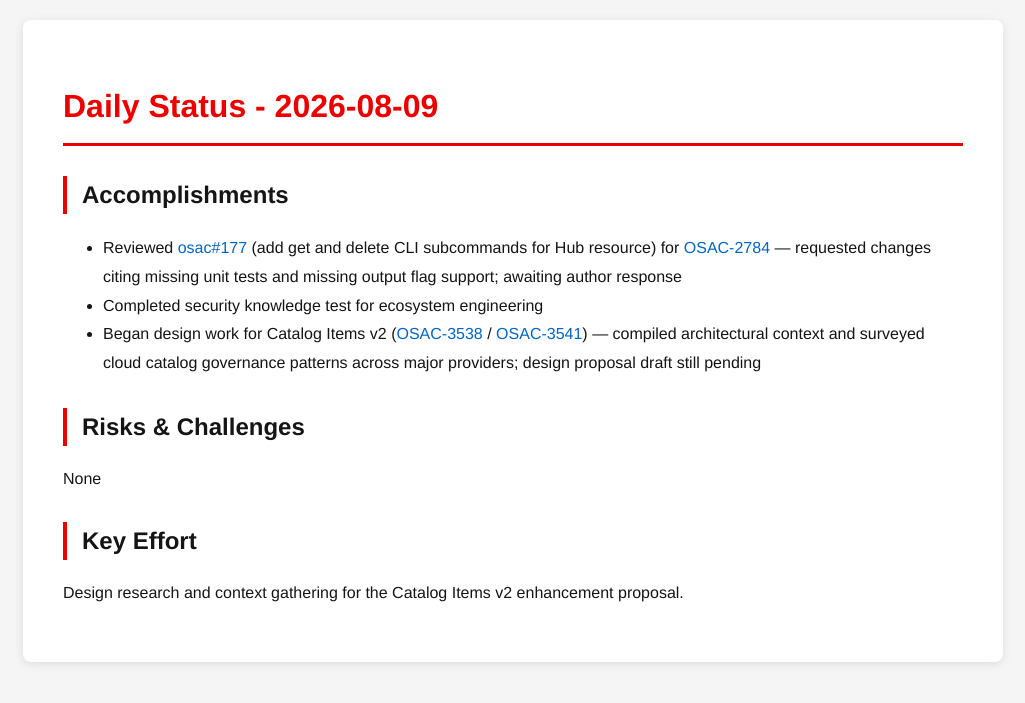
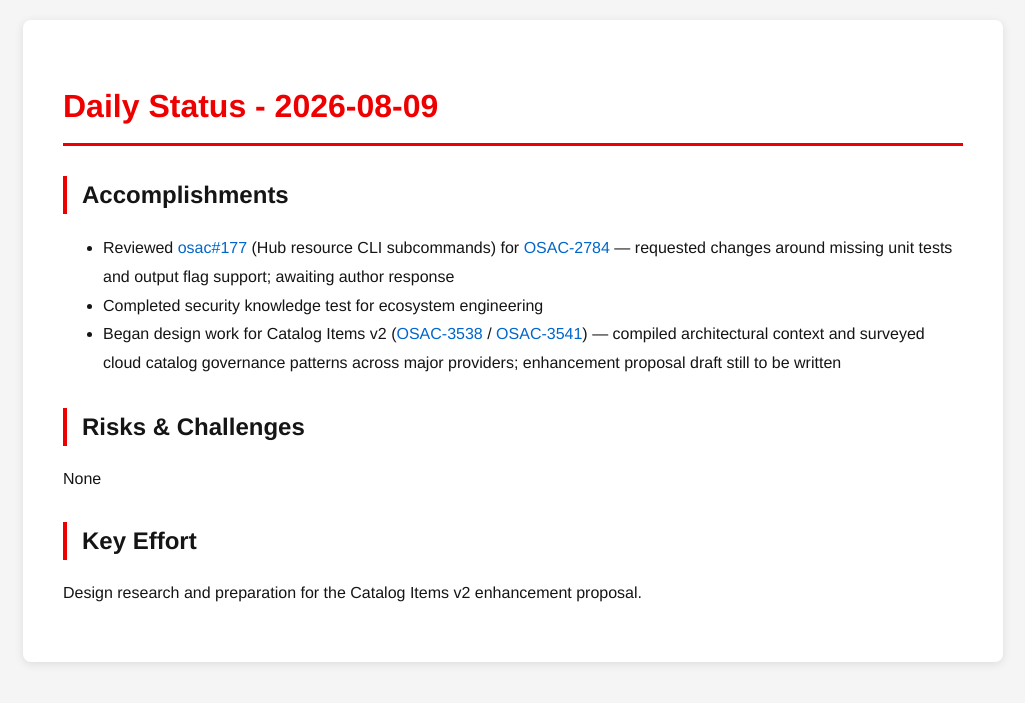
Before and after one commit to tzvatot/daily-status, a Jekyll site: the page built from 2026-08-09.md, in a window 1280 px wide. Shown: the top 703 px of the page, without its empty margins (127-1152 px from the left). Built offline with Jekyll 4.4.1, drawn with Linux system fonts in a browser that asks for light colours.

Commit message:
Daily status update - 2026-08-09

```diff
--- a/2026-08-09.md
+++ b/2026-08-09.md
@@ -7,12 +7,12 @@
 # Daily Status - 2026-08-09
 
 ## Accomplishments
-- Reviewed [osac#177](https://github.com/osac-project/osac/pull/177) (add get and delete CLI subcommands for Hub resource) for [OSAC-2784](https://redhat.atlassian.net/browse/OSAC-2784) — requested changes citing missing unit tests and missing output flag support; awaiting author response
+- Reviewed [osac#177](https://github.com/osac-project/osac/pull/177) (Hub resource CLI subcommands) for [OSAC-2784](https://redhat.atlassian.net/browse/OSAC-2784) — requested changes around missing unit tests and output flag support; awaiting author response
 - Completed security knowledge test for ecosystem engineering
-- Began design work for Catalog Items v2 ([OSAC-3538](https://redhat.atlassian.net/browse/OSAC-3538) / [OSAC-3541](https://redhat.atlassian.net/browse/OSAC-3541)) — compiled architectural context and surveyed cloud catalog governance patterns across major providers; design proposal draft still pending
+- Began design work for Catalog Items v2 ([OSAC-3538](https://redhat.atlassian.net/browse/OSAC-3538) / [OSAC-3541](https://redhat.atlassian.net/browse/OSAC-3541)) — compiled architectural context and surveyed cloud catalog governance patterns across major providers; enhancement proposal draft still to be written
 
 ## Risks & Challenges
 None
 
 ## Key Effort
-Design research and context gathering for the Catalog Items v2 enhancement proposal.
+Design research and preparation for the Catalog Items v2 enhancement proposal.
```
